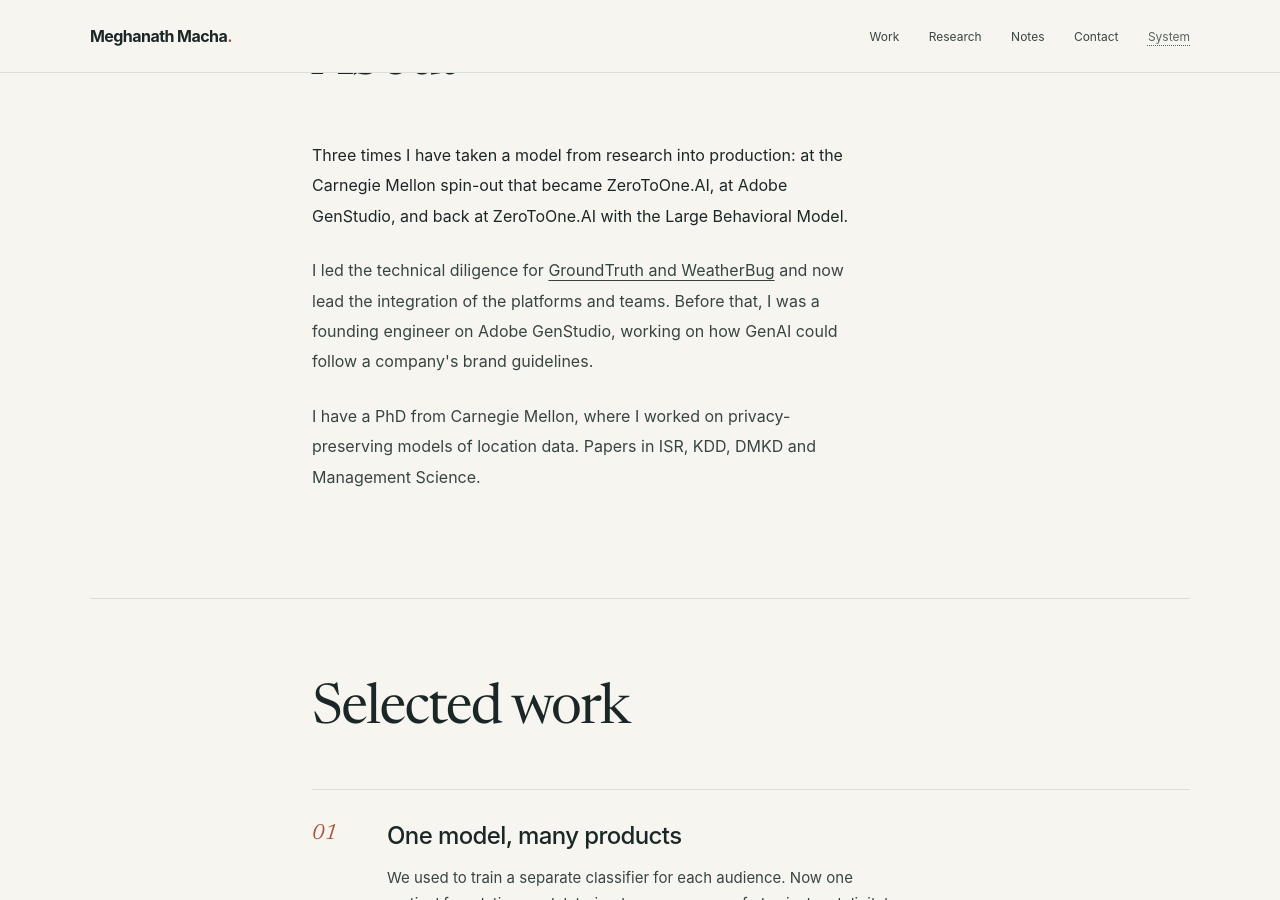
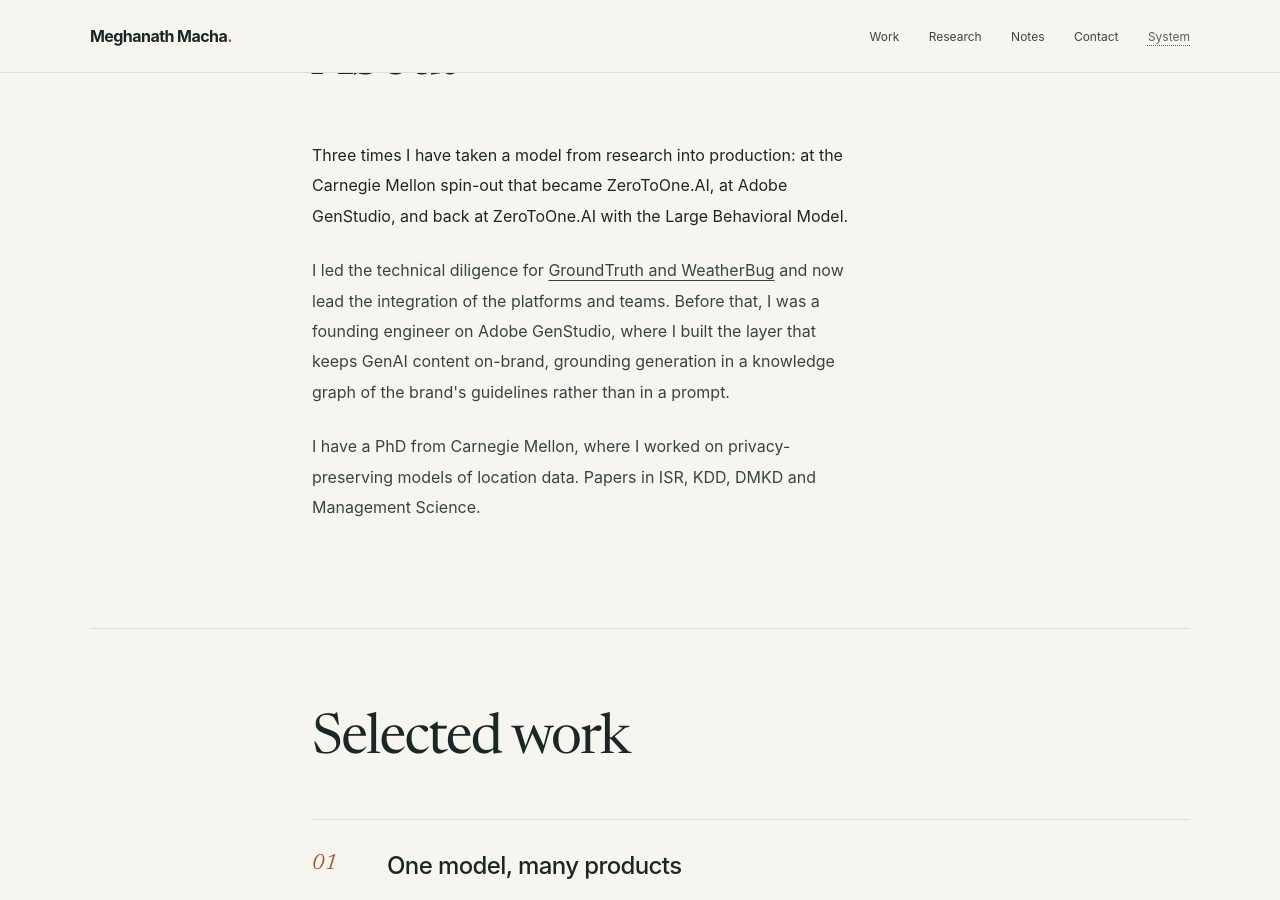
Before and after one commit to mmacha/mmacha.github.io, a Jekyll site: the page built from index.html, in a window 1280 px wide and 900 px high, scrolled down 743 px. Built offline with Jekyll 4.4.1, drawn with Linux system fonts in a browser that asks for light colours.

Commit message:
About: the GenStudio line names the grounding layer
Co-Authored-By: Claude Fable 5.1 <noreply@anthropic.com>

```diff
--- a/index.html
+++ b/index.html
@@ -23,7 +23,7 @@ og_type: profile
     <div class="section-head"><div></div><div><h2 id="about-title">About</h2></div></div>
     <div class="two-col"><div></div><div class="bio-content">
       <p>Three times I have taken a model from research into production: at the Carnegie Mellon spin-out that became ZeroToOne.AI, at Adobe GenStudio, and back at ZeroToOne.AI with the Large Behavioral Model.</p>
-      <p>I led the technical diligence for <a href="https://www.prnewswire.com/news-releases/zerotooneai-acquires-groundtruth-to-deploy-at-scale-an-ai-driven-predictive-intelligence-platform-for-enterprise-decision-systems-302724815.html" target="_blank" rel="noopener noreferrer">GroundTruth and WeatherBug</a> and now lead the integration of the platforms and teams. Before that, I was a founding engineer on Adobe GenStudio, working on how GenAI could follow a company's brand guidelines.</p>
+      <p>I led the technical diligence for <a href="https://www.prnewswire.com/news-releases/zerotooneai-acquires-groundtruth-to-deploy-at-scale-an-ai-driven-predictive-intelligence-platform-for-enterprise-decision-systems-302724815.html" target="_blank" rel="noopener noreferrer">GroundTruth and WeatherBug</a> and now lead the integration of the platforms and teams. Before that, I was a founding engineer on Adobe GenStudio, where I built the layer that keeps GenAI content on-brand, grounding generation in a knowledge graph of the brand's guidelines rather than in a prompt.</p>
       <p>I have a PhD from Carnegie Mellon, where I worked on privacy-preserving models of location data. Papers in ISR, KDD, DMKD and Management&nbsp;Science.</p>
     </div></div>
   </section>
```
